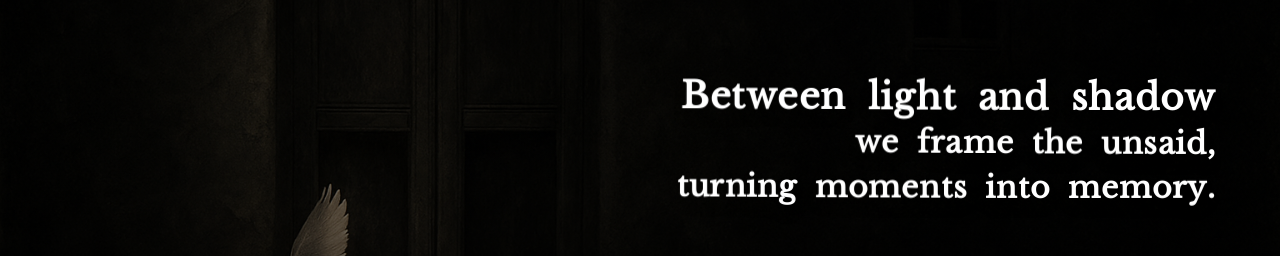
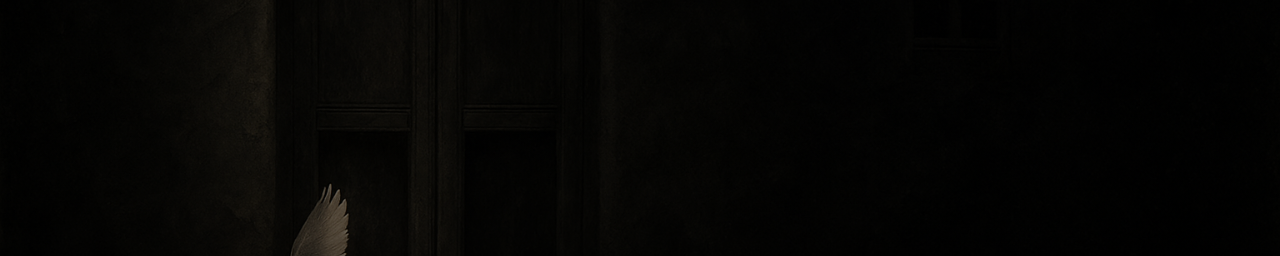
Before and after one commit to Pratyushall/bq-mvp, a Next.js app: page / in a window 1280 px wide. Shown: the part 262-518 px from the top of the page. Built offline with nearby package versions, Linux system fonts and the light colour scheme.

Commit message:
Deploy: latest changes

```diff
--- a/components/hero-section.tsx
+++ b/components/hero-section.tsx
@@ -30,9 +30,9 @@ function mulberry32(seed: number) {
 
 export function HeroSection({
   backgroundImage = "/images/windb.png",
-  line1 = "Between light and shadow",
-  line2 = "we frame the unsaid,",
-  line3 = "turning moments into memory.",
+  line1 = "",
+  line2 = "",
+  line3 = "",
 }: HeroSectionProps) {
   const [phase, setPhase] = useState<Phase>("idle");
   const [mousePos, setMousePos] = useState({ x: 0, y: 0 });
--- a/components/navigation.tsx
+++ b/components/navigation.tsx
@@ -143,7 +143,7 @@ export function Navigation() {
               >
                 <span className="text-base">{item.label}</span>
                 {/* Elegant underline */}
-                <span className="mt-2 block h-px w-full bg-border/50 group-hover:bg-amber-400/60 transition-colors"></span>
+                <span className="mt-2 block h-px w-full bg-border/50 transition-colors"></span>
               </Link>
             </li>
           ))}
```
